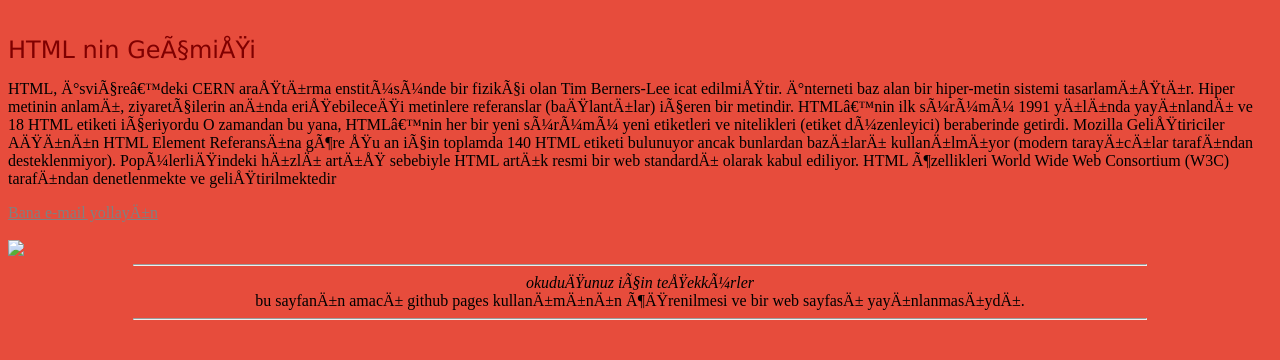
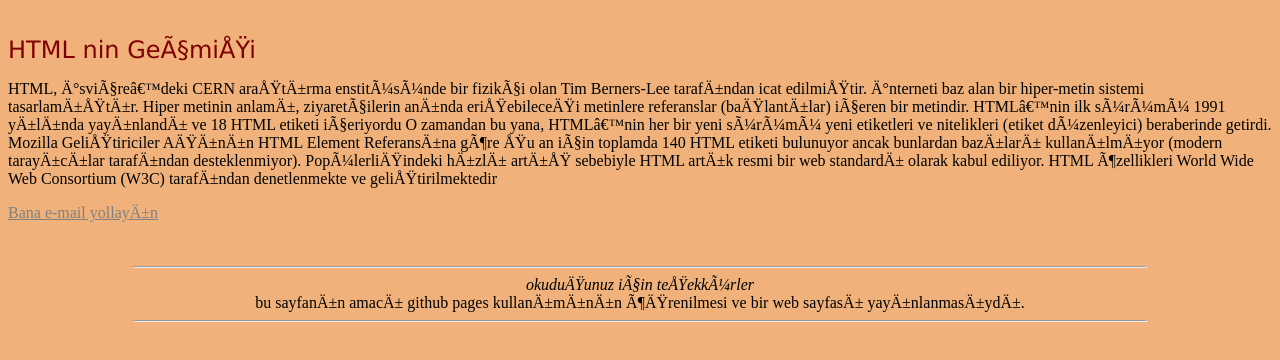
Before and after one commit to baharygcc/projem, a plain HTML site: page index.html in a window 1280 px wide. Shown: the part 164-524 px from the top of the page. Drawn offline with Linux system fonts and the light colour scheme.

Commit message:
Update index.html

```diff
--- a/index.html
+++ b/index.html
@@ -6,7 +6,7 @@
     <meta http-equiv="content" content-type="text/html; charset=iso-8859-9">
     <title> Github Pages web sayfam </title>
   </head>
-  <body text="#000000" bgcolor="#E74C3C" link="#808080" vlink="#eaeaea" alink="#000000">
+  <body text="#000000" bgcolor="#F0B27A" link="#808080" vlink="#eaeaea" alink="#000000">
     <h1> Hoşgeldiniz </h1>
     <br><center>
       <h1> HTML NEDİR? </h1>
@@ -18,7 +18,7 @@
     </font>
 
     <p>
-    HTML, İsviçre’deki CERN araştırma enstitüsünde bir fizikçi olan Tim Berners-Lee icat edilmiştir. İnterneti baz alan bir hiper-metin sistemi tasarlamıştır.
+    HTML, İsviçre’deki CERN araştırma enstitüsünde bir fizikçi olan Tim Berners-Lee tarafından icat edilmiştir. İnterneti baz alan bir hiper-metin sistemi tasarlamıştır.
     Hiper metinin anlamı, ziyaretçilerin anında erişebileceği metinlere referanslar (bağlantılar) içeren bir metindir. HTML’nin ilk sürümü 1991 yılında yayınlandı ve 18 HTML etiketi içeriyordu
     O zamandan bu yana, HTML’nin her bir yeni sürümü yeni etiketleri ve nitelikleri (etiket düzenleyici) beraberinde getirdi.
     Mozilla Geliştiriciler Ağının HTML Element Referansına göre şu an için toplamda 140 HTML etiketi bulunuyor ancak bunlardan bazıları kullanılmıyor (modern tarayıcılar tarafından desteklenmiyor).
@@ -26,7 +26,6 @@
     </p>
 
     <a href="mailto:baharahsgss@gmail.com">Bana e-mail yollayın</a><br><br>
-    <a href="http://www.belgeler.org"><img src="abc.png" border="0"></a>
     <br><center>
     <hr width=80%>
     <i> okuduğunuz için teşekkürler </i><br>
```
